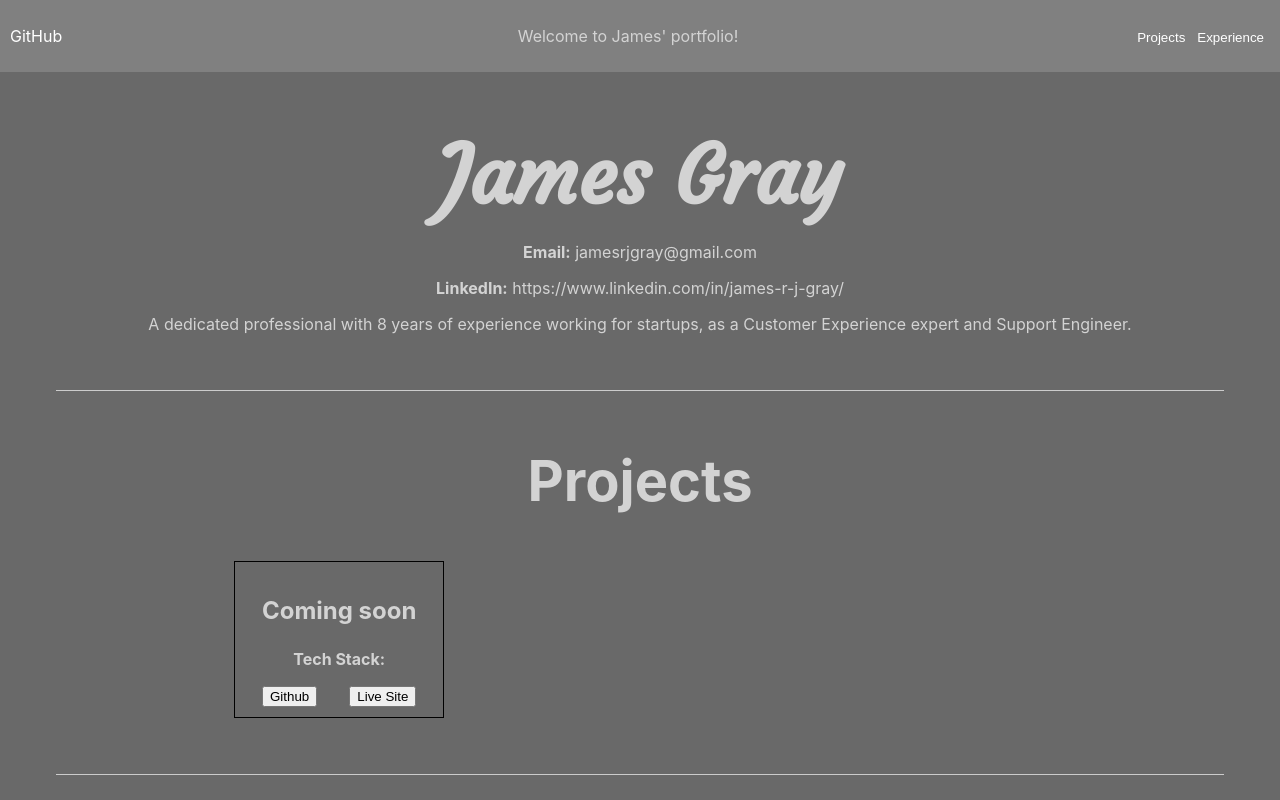
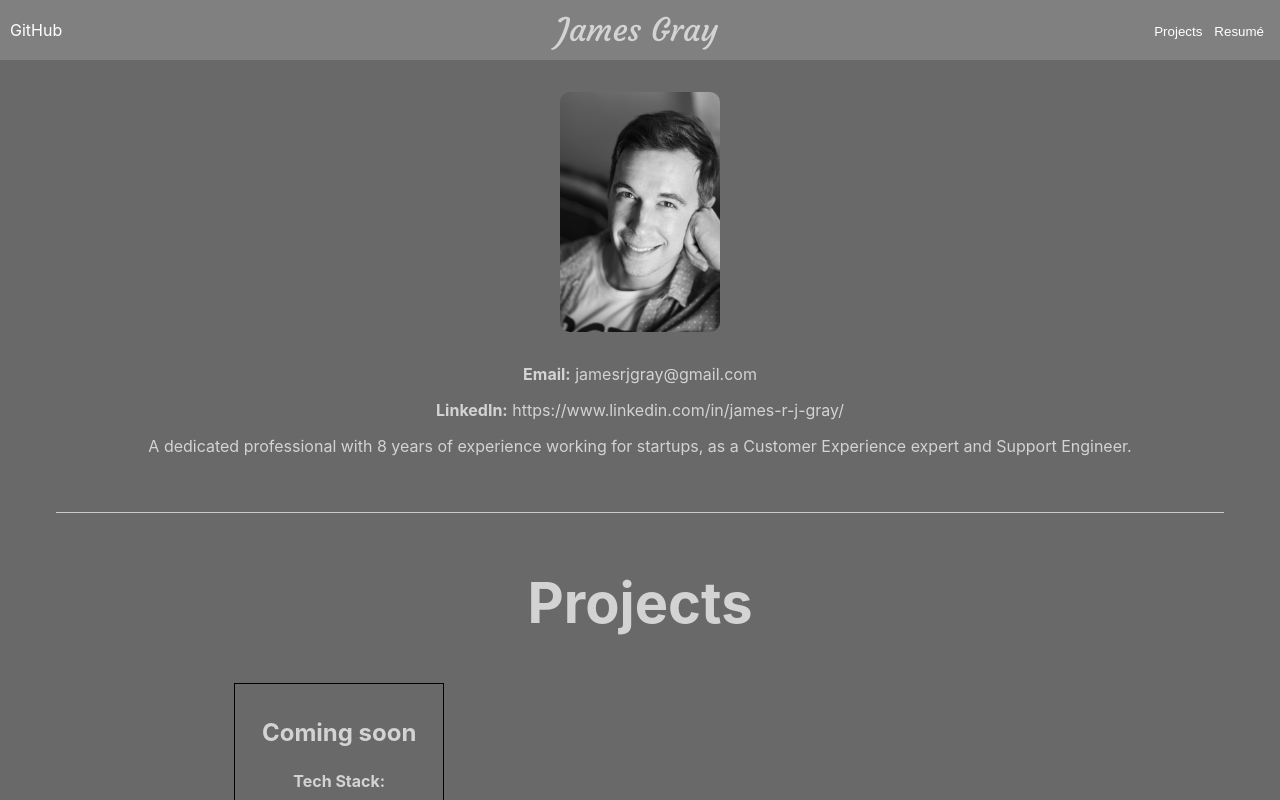
Before and after one commit to jargray85/Portfolio, a React (Create React App) app: page / in a window 1280 px wide. Shown: the top 800 px of the page. Built offline with nearby package versions, Linux system fonts and the light colour scheme.

Commit message:
changed header display and readded profile image

```diff
--- a/src/App.css
+++ b/src/App.css
@@ -41,11 +41,20 @@ li {
   margin-right: 3em;
 }
 
+.profile-img-container {
+  display: flex;
+  flex-direction: column;
+  justify-content: center;
+  align-items: center;
+  padding: 1em 0;
+  margin: 1em 0;
+}
+
 .profile-image {
   display: block;
   margin: 0 auto;
   max-width: 15%;
-  height: auto;
+  height: 15em;
   border-radius: 10px;
 }
 
@@ -214,6 +223,7 @@ p {
   margin-right: 3em;
 }
 
+/* Header */
 .header {
   background-color: gray;
 }
@@ -237,23 +247,22 @@ p {
   color: white;
 }
 
-.marquee-container {
-  display: flex;
-  align-items: center;
+.header-name {
+  font-family: 'Courgette', cursive;
+  color: lightgray;
+  font-size: 2em;
+  margin: 0 1em;
+  text-align: center;
+  width: 100%;
 }
 
-.marquee-text {
-  animation: marquee 10s linear infinite;
-  white-space: nowrap;
-}
-
-@keyframes marquee {
-  0% {
-    transform: translateX(100%);
-  }
-  100% {
-    transform: translateX(-50%);
-  }
+.header-profile-img {
+  height: 15em;
+  width: 11em;
+  margin-right: 10px;
+  object-fit: cover;
+  vertical-align: middle;
+  margin: 0;
 }
 
 /* Footer */
--- a/src/components/Footer.js
+++ b/src/components/Footer.js
@@ -8,7 +8,7 @@ function Footer() {
     return (
         <footer className="footer">
         <div className="footer-content">
-            Created with React and Node.js - Deployed with Heroku and Netlify
+            Created with React and Node.js - Deployed with Netlify
             <button onClick={scrollToTop} className="back-to-top-button">
             Back to Top
             </button>
--- a/src/components/Header.js
+++ b/src/components/Header.js
@@ -15,14 +15,14 @@ function Header() {
           GitHub
         </a>
         <div className="marquee-container">
-          <p className="marquee-text">Welcome to James' portfolio!</p>
+          <p className="header-name">James Gray</p>
         </div>
         <div className="nav-links">
           <button onClick={() => scrollToSection("projects")} className="nav-link" style={{ textDecoration: "none" }}>
             Projects
           </button>
           <button onClick={() => scrollToSection("experience")} className="nav-link" style={{ textDecoration: "none" }}>
-            Experience
+            Resumé
           </button>
         </div>
       </nav>
--- a/src/pages/Home.js
+++ b/src/pages/Home.js
@@ -19,7 +19,13 @@ function Home() {
 
   return (
     <div>
-      <h1>James Gray</h1>
+      <div className="profile-img-container">
+        <img
+          src="/profile-image.jpg"
+          alt="James Gray"
+          className="profile-image"
+        />
+      </div>
       <section id="about">
       {aboutData ? (
         <div className="about-section">
```
